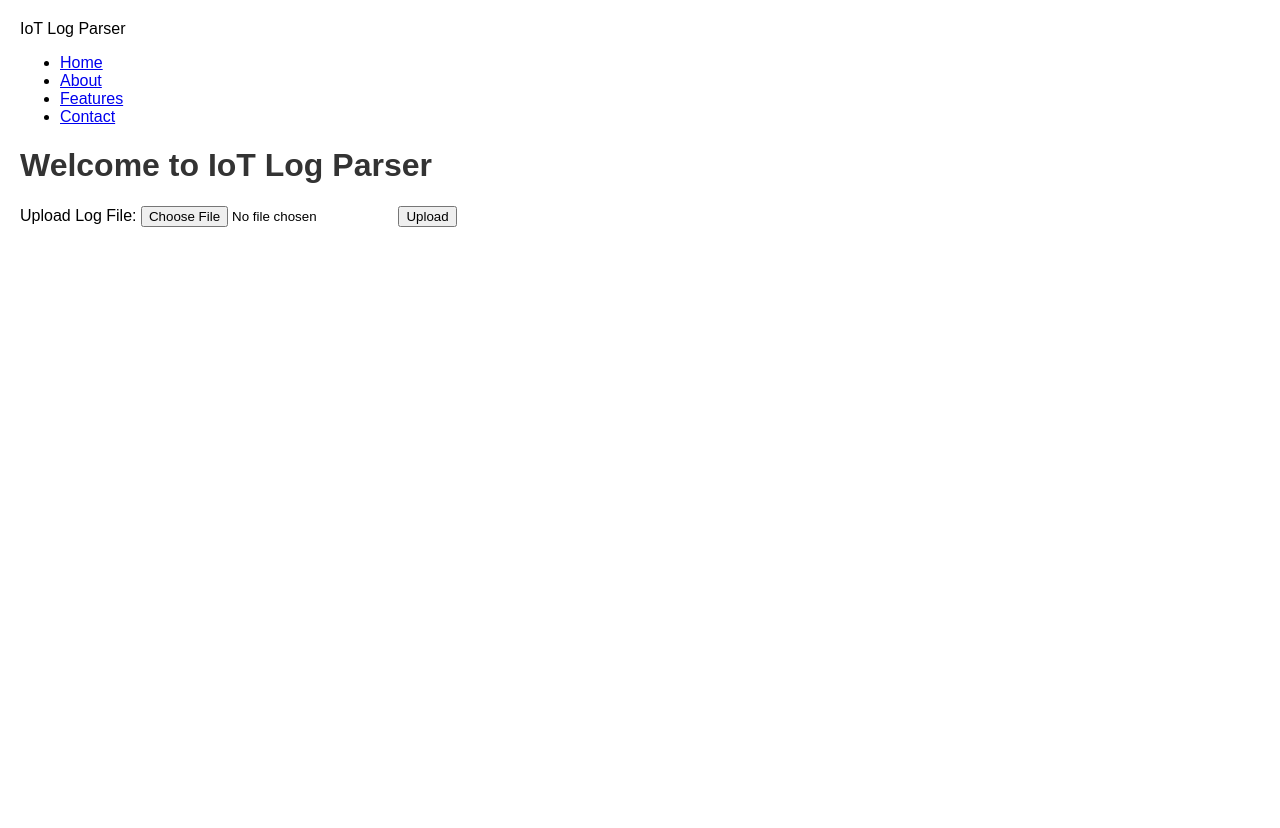
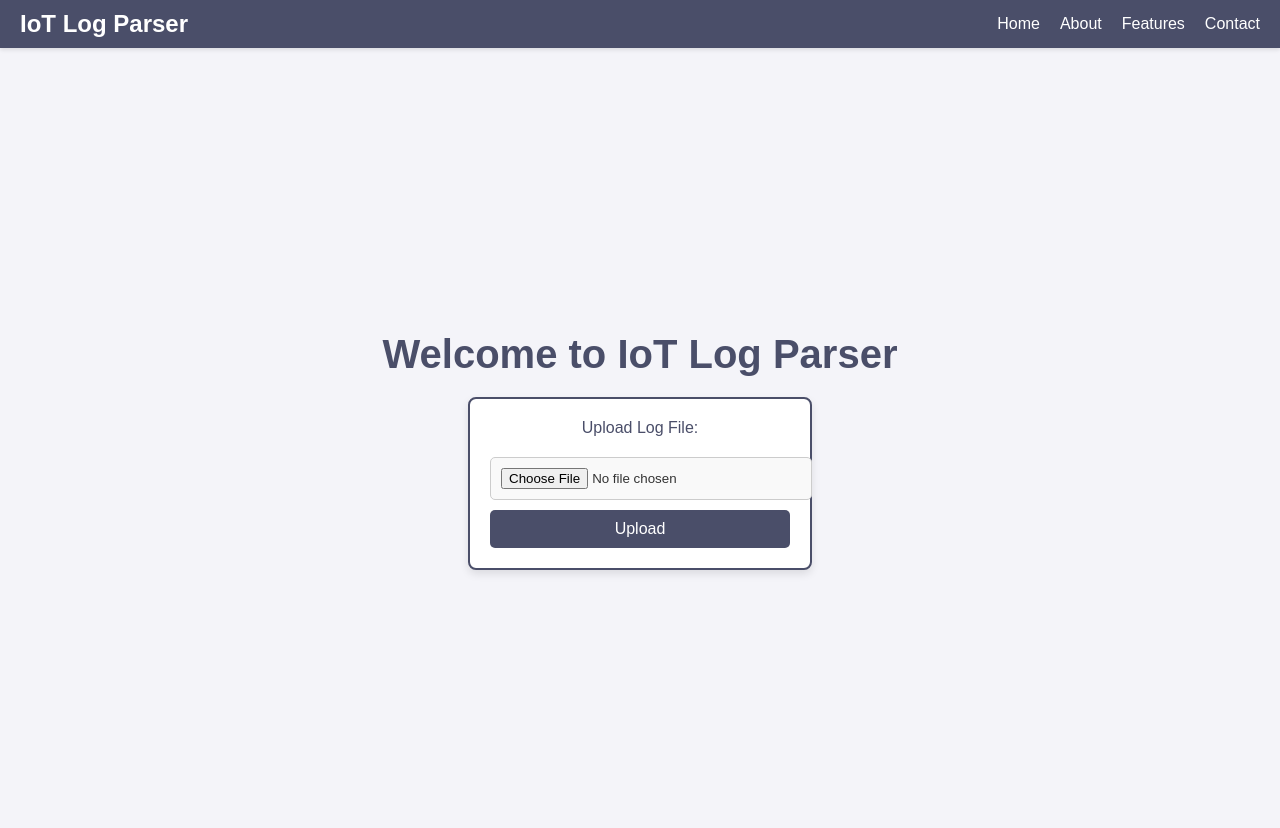
Before and after one commit to Lokesh830950/TaskIIITH, a Flask app: page / in a window 1280 px wide. Before the commit the page ends 227 px from the top, so only its background shows below. Run offline with Flask 2, Linux system fonts and the light colour scheme.

Commit message:
styles.css

```diff
--- a/project/static/styles.css
+++ b/project/static/styles.css
@@ -1,15 +1,114 @@
+/* General Styles */
 body {
-    font-family: Arial, sans-serif;
-    margin: 20px;
+    font-family: 'Arial', sans-serif;
+    background-color: #f4f4f9;
+    color: #333;
+    margin: 0;
+    padding: 0;
 }
+
+/* Navigation Bar */
+nav {
+    background-color: #4a4e69;
+    color: #ffffff;
+    display: flex;
+    justify-content: space-between;
+    align-items: center;
+    padding: 10px 20px;
+    position: sticky;
+    top: 0;
+    z-index: 1000;
+    box-shadow: 0 2px 4px rgba(0, 0, 0, 0.1);
+}
+
+nav .logo {
+    font-size: 1.5rem;
+    font-weight: bold;
+}
+
+nav ul {
+    list-style: none;
+    display: flex;
+    margin: 0;
+    padding: 0;
+}
+
+nav ul li {
+    margin-left: 20px;
+}
+
+nav ul li a {
+    text-decoration: none;
+    color: #ffffff;
+    font-size: 1rem;
+    transition: color 0.3s ease;
+}
+
+nav ul li a:hover {
+    color: #f4f4f9;
+    text-shadow: 0px 0px 2px #fff;
+}
+
+/* Main Content */
+main {
+    display: flex;
+    flex-direction: column;
+    align-items: center;
+    justify-content: center;
+    height: calc(100vh - 60px);
+    text-align: center;
+    padding: 20px;
+}
+
+/* Header */
 h1 {
-    color: #333;
+    font-size: 2.5rem;
+    color: #4a4e69;
+    margin-bottom: 20px;
 }
+
+/* Form Container */
 form {
-    margin: 20px 0;
+    background: #ffffff;
+    border: 2px solid #4a4e69;
+    border-radius: 8px;
+    padding: 20px;
+    box-shadow: 0 4px 8px rgba(0, 0, 0, 0.1);
+    width: 300px;
 }
-img {
-    width: 200px;
-    height: auto;
-    margin: 10px;
+
+/* Label */
+label {
+    font-size: 1rem;
+    color: #4a4e69;
+    display: block;
+    margin-bottom: 10px;
 }
+
+/* Input File */
+input[type="file"] {
+    margin: 10px 0;
+    padding: 10px;
+    border: 1px solid #ccc;
+    border-radius: 5px;
+    width: 100%;
+    background-color: #f9f9f9;
+    cursor: pointer;
+}
+
+/* Button */
+button {
+    background-color: #4a4e69;
+    color: #fff;
+    border: none;
+    border-radius: 5px;
+    padding: 10px 15px;
+    font-size: 1rem;
+    cursor: pointer;
+    transition: background-color 0.3s ease;
+    width: 100%;
+}
+
+button:hover {
+    background-color: #9a8c98;
+}
```
